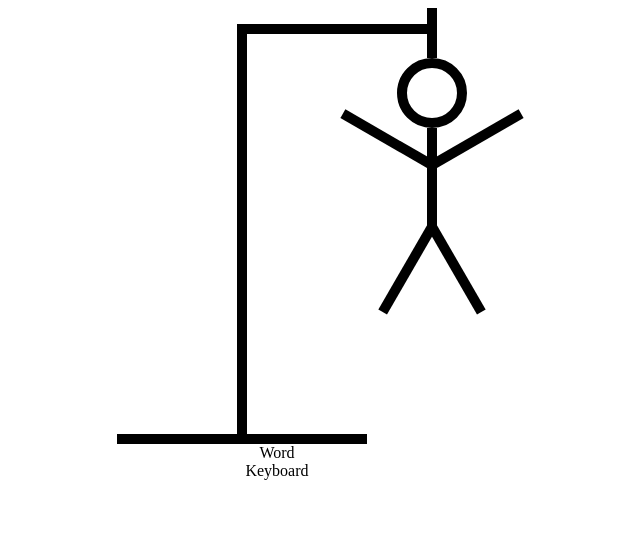
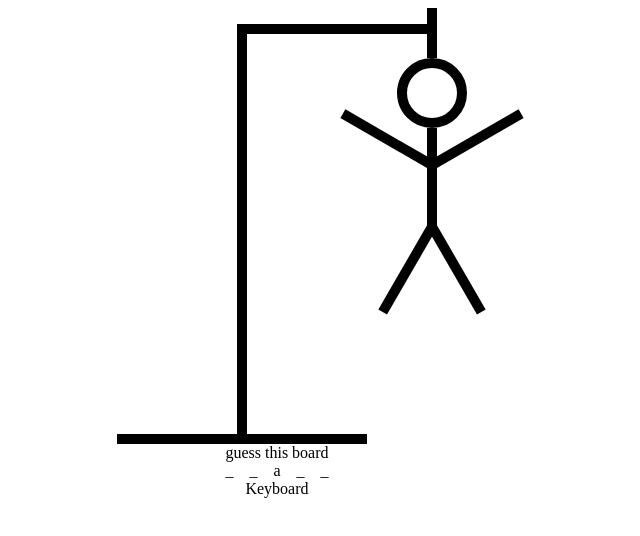
Before and after one commit to ahmads1990/ReactHangmanGame, a React (Vite) app: page / in a window 1280 px wide. Shown: the top 536 px of the page, without its empty margins (363-1003 px from the left). Built offline with nearby package versions, Linux system fonts and the light colour scheme.

Commit message:
Created state to hold guessed letters

```diff
--- a/src/App.tsx
+++ b/src/App.tsx
@@ -7,6 +7,9 @@ import wordData from "./wordList.json";
 
 function App() {
     const [randomWord, setRandomWord] = useState("");
+    // Holds all the letters guessed by the user
+    const [guessedLetters, setGuessedLetters] = useState<string[]>(["v", "a", "e", "s", "t"]);
+
     const selectNewRandomWord = () => {
         const newWord = wordData[Math.ceil(wordData.length * Math.random())];
         setRandomWord(newWord);
@@ -19,7 +22,7 @@ function App() {
     return (
         <div className="container">
             <Drawing />
-            <Word />
+            <Word wordToGuess={randomWord} guessedLetters={guessedLetters} />
             <Keyboard />
         </div>
     );
--- a/src/components/Word/Word.tsx
+++ b/src/components/Word/Word.tsx
@@ -1,5 +1,19 @@
-const Word = () => {
-    return <div>Word</div>;
+type WordProps = {
+    wordToGuess: string;
+    guessedLetters: string[];
+};
+
+const Word = ({ wordToGuess, guessedLetters }: WordProps) => {
+    return (
+        <div>
+            <div>guess this {wordToGuess}</div>
+            <div style={{ display: "flex", gap: "1rem" }}>
+                {wordToGuess.split("").map((letter) => {
+                    return <div>{guessedLetters.includes(letter) ? <span>{letter}</span> : <span>_</span>}</div>;
+                })}
+            </div>
+        </div>
+    );
 };
 
 export default Word;
```
